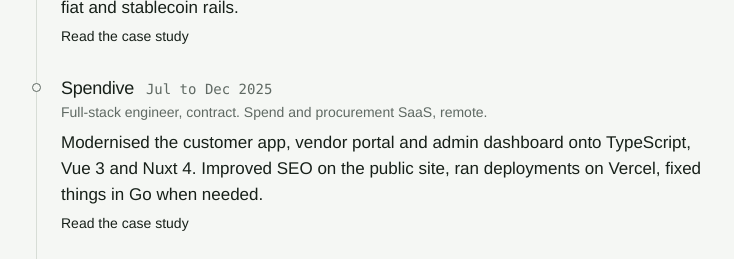
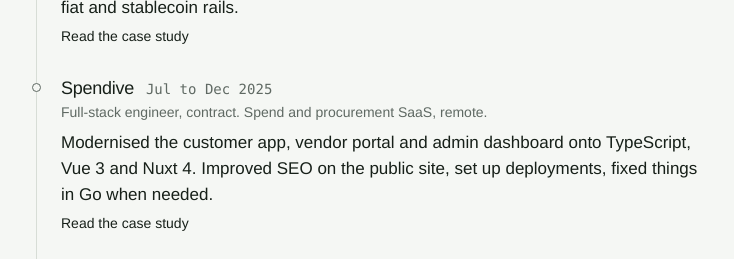
Before and after one commit to i5dr0id/i5dr0id.github.io, a Nuxt app: page / in a window 1280 px wide. Shown: the part 2500-2759 px from the top of the page, without its empty margins (128-862 px from the left). Built offline with nearby package versions, Linux system fonts and the light colour scheme.

Commit message:
Describe the Spendive deployments without naming the host

```diff
--- a/app/data/experience.ts
+++ b/app/data/experience.ts
@@ -26,7 +26,7 @@
     start: 2025,
     where: 'Spend and procurement SaaS, remote',
     summary:
-      'Modernised the customer app, vendor portal and admin dashboard onto TypeScript, Vue 3 and Nuxt 4. Improved SEO on the public site, ran deployments on Vercel, fixed things in Go when needed.',
+      'Modernised the customer app, vendor portal and admin dashboard onto TypeScript, Vue 3 and Nuxt 4. Improved SEO on the public site, set up deployments, fixed things in Go when needed.',
     work: 'spendive',
   },
   {
--- a/app/data/work.ts
+++ b/app/data/work.ts
@@ -203,7 +203,7 @@
       {
         heading: 'Outcome',
         paragraphs: [
-          'Four applications deployed through Vercel with releases kept stable throughout the engagement, and improved search visibility for the public site.',
+          'Deployments set up for four applications with releases kept stable throughout the engagement, and improved search visibility for the public site.',
         ],
       },
     ],
```
